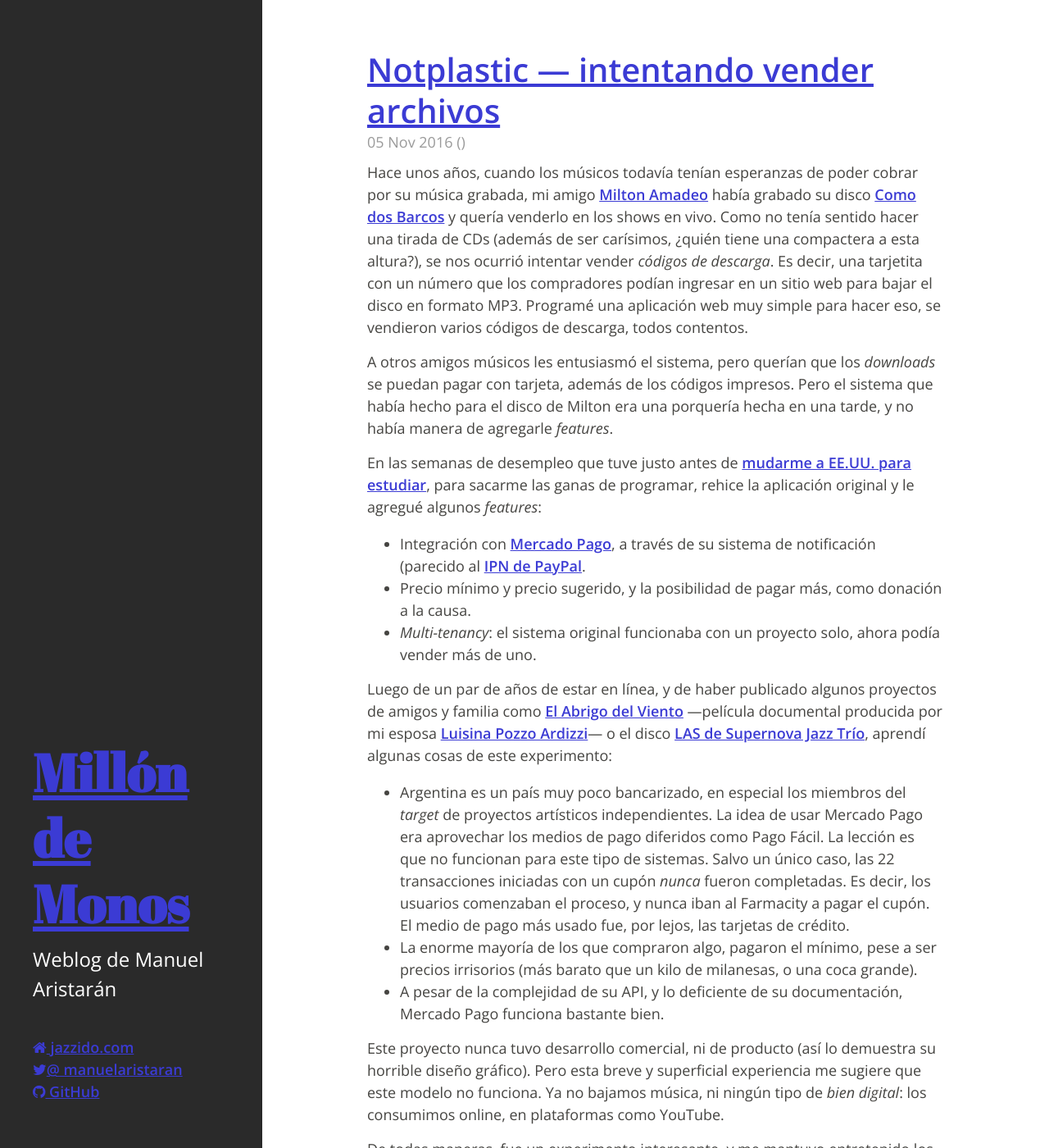
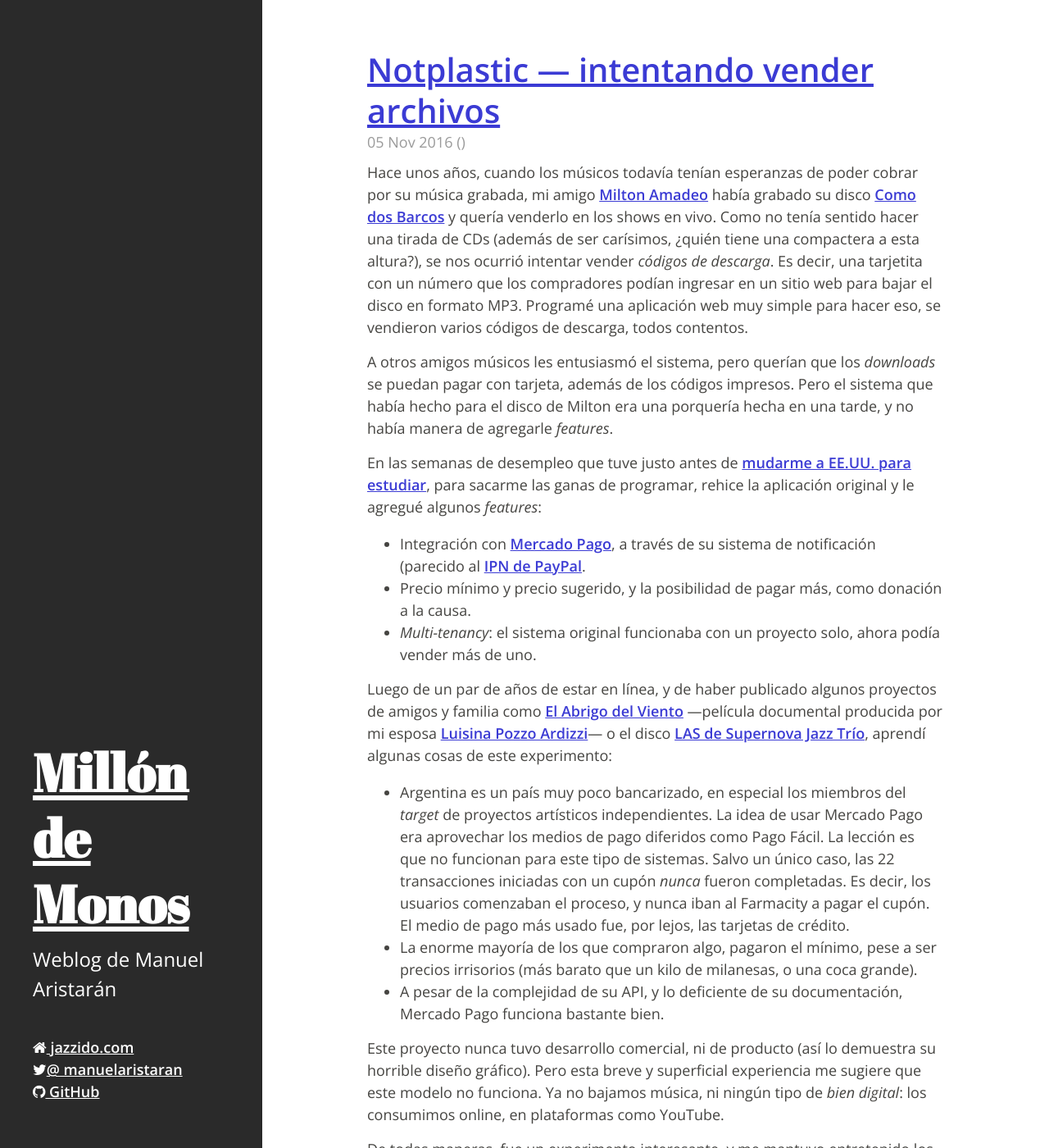
Before and after one commit to jazzido/jazzido.github.io, a Jekyll site: the page built from index.html, in a window 1280 px wide and 1400 px high. Shown: the whole window at 82% size. Built offline with Jekyll 4.4.1, drawn with Linux system fonts in a browser that asks for light colours; nearby versions of some CDN libraries; the list of posts is cut into pages by our own code; comment, search, counter and statistics services are not loaded.

Commit message:
Not important

```diff
--- a/public/css/millon-de-monos.css
+++ b/public/css/millon-de-monos.css
@@ -3,9 +3,9 @@
 }
 
 a {
-    font-weight: 600 !important;
-    color: #3b3bd4 !important;
-    text-decoration: underline !important;
+    font-weight: 600;
+    color: #3b3bd4;
+    text-decoration: underline;
 }
 
 a:hover {
```
